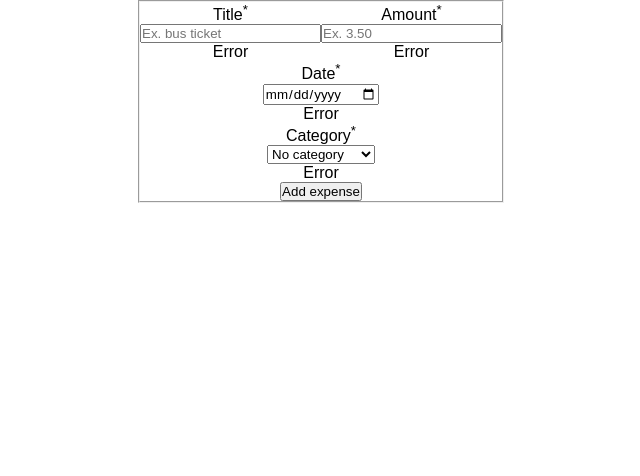
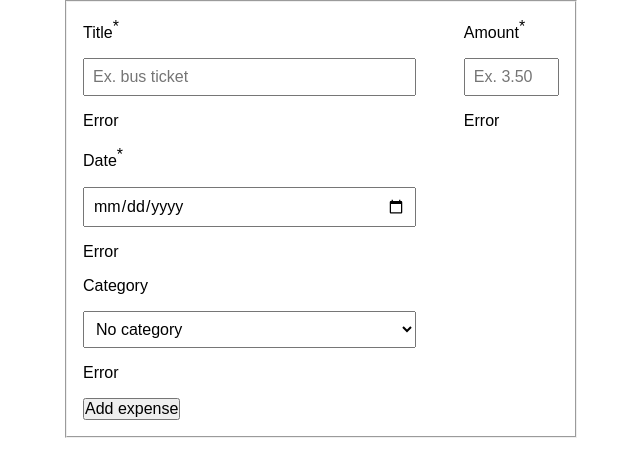
Before and after one commit to jenny-berggreen/240412_assignment_expenseTracker, a React (Vite) app: page / in a window 1280 px wide. Shown: the top 476 px of the page, without its empty margins (319-959 px from the left). Built offline with nearby package versions, Linux system fonts and the light colour scheme.

Commit message:
Style expense form

```diff
--- a/src/components/expenseForm.jsx
+++ b/src/components/expenseForm.jsx
@@ -9,28 +9,28 @@ const ExpenseForm = () => {
     <form className={`${formStyles.expense_form} ${styles.flex}`}>
       <fieldset className={`${formStyles.expense_form_container} ${styles.flex} ${styles.flex_column}`}>
 
-        <section className={`${styles.flex} ${styles.flex_row}`}>
-          <div className={`${formStyles.input_group} ${styles.flex} ${styles.flex_column}`}>
+        <section className={`${formStyles.form_section} ${styles.flex} ${styles.flex_row}`}>
+          <div className={`${formStyles.input_group} ${formStyles.input_group__title} ${styles.flex} ${styles.flex_column}`}>
             <label htmlFor="title">Title<sup>*</sup></label>
 						<input type="text" name='title' placeholder='Ex. bus ticket' className={`${formStyles.input_element}`} />
 						<p>Error</p>
           </div>
-          <div className={`${formStyles.input_group} ${styles.flex} ${styles.flex_column}`}>
+          <div className={`${formStyles.input_group} ${formStyles.input_group__amount} ${styles.flex} ${styles.flex_column}`}>
             <label htmlFor="amount">Amount<sup>*</sup></label>
-						<input type="text" name='amount' placeholder='Ex. 3.50' className={`${formStyles.input_element} ${formStyles.input_element__amount}`} />
+						<input type="text" name='amount' placeholder='Ex. 3.50' className={`${formStyles.input_element}`} />
 						<p>Error</p>
           </div>
         </section>
 
-        <div className={`${formStyles.input_group} ${styles.flex} ${styles.flex_column}`}>
+        <div className={`${formStyles.input_group} ${formStyles.input_group__date} ${styles.flex} ${styles.flex_column}`}>
             <label htmlFor="date">Date<sup>*</sup></label>
 						<input type="date" name='date' className={`${formStyles.input_element}`} />
 						<p>Error</p>
         </div>
 
-        <div className={`${formStyles.input_group} ${styles.flex} ${styles.flex_column}`}>
-            <label htmlFor="category">Category<sup>*</sup></label>
-						<select name="category">
+        <div className={`${formStyles.input_group} ${formStyles.input_group__category} ${styles.flex} ${styles.flex_column}`}>
+            <label htmlFor="category">Category</label>
+						<select name="category" className={`${formStyles.input_element}`}>
               <option value="noCategory">No category</option>
               <option value="housing">Housing</option>
               <option value="groceries">Groceries</option>
--- a/src/styles/expenseForm.module.css
+++ b/src/styles/expenseForm.module.css
@@ -1,11 +1,36 @@
+.expense_form {
+	width: 100%;
+	height: 100%;
+}
+
 .expense_form_container {
+	width: 40%;
+	padding: 1rem;
+	gap: 1rem;
+	align-items: flex-start;
+}
 
+.form_section {
+	width: 100%;
+	justify-content: space-between;
 }
 
 .input_group {
+	align-items: flex-start;
+	gap: 1rem;
+}
 
+.input_group__title,
+.input_group__date,
+.input_group__category {
+	width: 70%;
+}
+
+.input_group__amount {
+	width: 20%;
 }
 
 .input_element {
-
+	width: 100%;
+	padding: 0.5rem;
 }
--- a/src/styles/style.module.css
+++ b/src/styles/style.module.css
@@ -3,6 +3,7 @@
 	margin: 0;
 	box-sizing: border-box;
 	font-family: sans-serif;
+	font-size: 1rem;
 }
 
 .flex {
```
